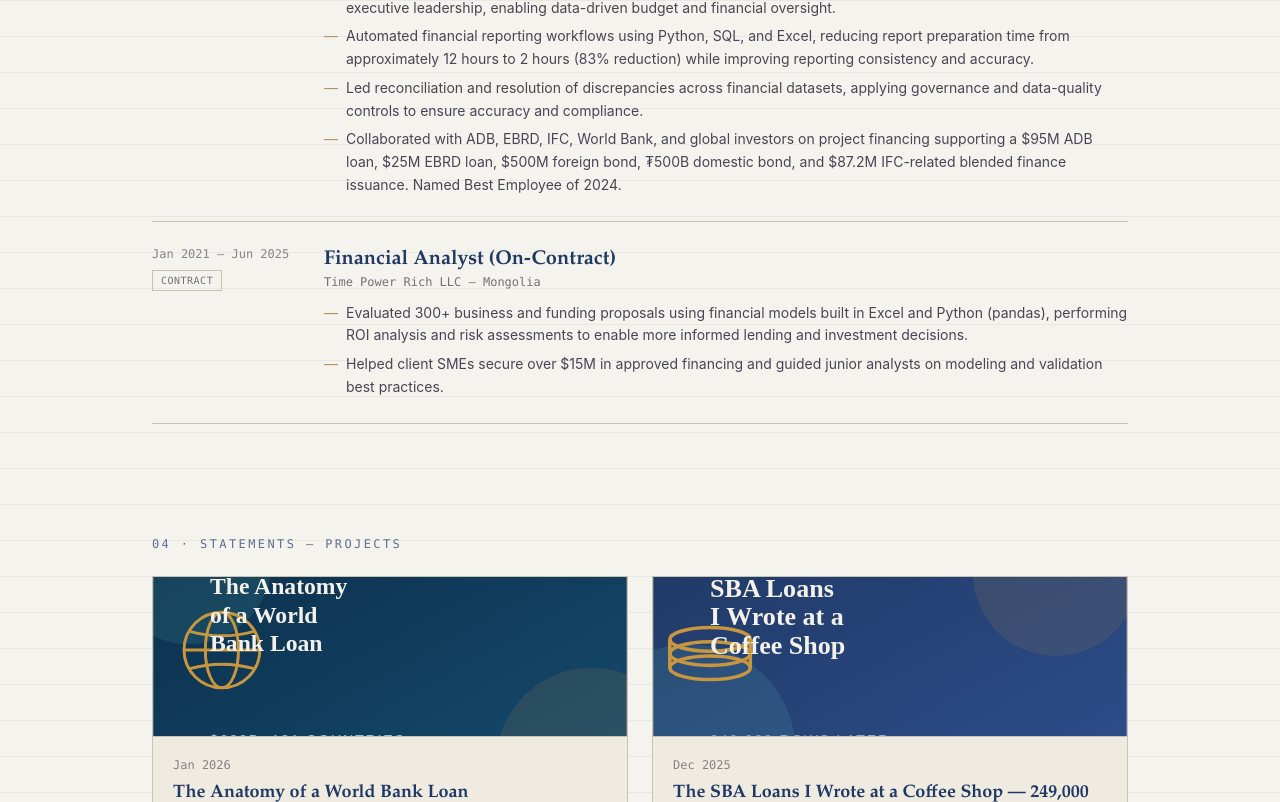
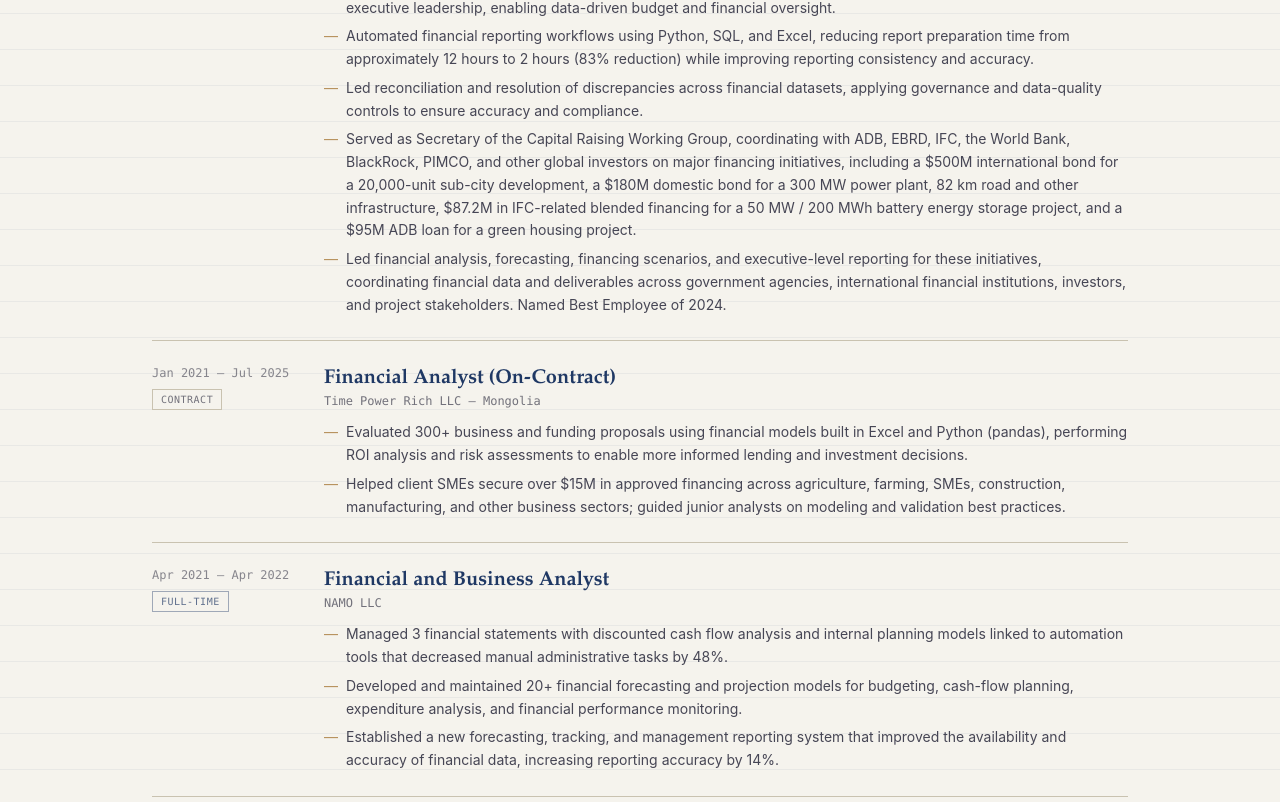
Before and after one commit to MUNKHNASANOTGONBOLD/Munkhnasan-portfolio, a Next.js app: page / in a window 1280 px wide. Shown: the part 2258-3060 px from the top of the page. Built offline with nearby package versions, Linux system fonts and the light colour scheme.

Commit message:
Update portfolio experience from latest resume

```diff
--- a/app/page.tsx
+++ b/app/page.tsx
@@ -62,17 +62,29 @@ const LEDGER: LedgerEntry[] = [
       "Processed and analyzed 1M+ financial records across 70+ municipal organizations using SQL, Python, and Advanced Excel; built Tableau dashboards and automated weekly, monthly, quarterly, and annual reporting for the Governor and executive leadership, enabling data-driven budget and financial oversight.",
       "Automated financial reporting workflows using Python, SQL, and Excel, reducing report preparation time from approximately 12 hours to 2 hours (83% reduction) while improving reporting consistency and accuracy.",
       "Led reconciliation and resolution of discrepancies across financial datasets, applying governance and data-quality controls to ensure accuracy and compliance.",
-      "Collaborated with ADB, EBRD, IFC, World Bank, and global investors on project financing supporting a $95M ADB loan, $25M EBRD loan, $500M foreign bond, ₮500B domestic bond, and $87.2M IFC-related blended finance issuance. Named Best Employee of 2024.",
+      "Served as Secretary of the Capital Raising Working Group, coordinating with ADB, EBRD, IFC, the World Bank, BlackRock, PIMCO, and other global investors on major financing initiatives, including a $500M international bond for a 20,000-unit sub-city development, a $180M domestic bond for a 300 MW power plant, 82 km road and other infrastructure, $87.2M in IFC-related blended financing for a 50 MW / 200 MWh battery energy storage project, and a $95M ADB loan for a green housing project.",
+      "Led financial analysis, forecasting, financing scenarios, and executive-level reporting for these initiatives, coordinating financial data and deliverables across government agencies, international financial institutions, investors, and project stakeholders. Named Best Employee of 2024.",
     ],
   },
   {
-    period: "Jan 2021 — Jun 2025",
+    period: "Jan 2021 — Jul 2025",
     role: "Financial Analyst (On-Contract)",
     org: "Time Power Rich LLC — Mongolia",
     type: "Contract",
     lines: [
       "Evaluated 300+ business and funding proposals using financial models built in Excel and Python (pandas), performing ROI analysis and risk assessments to enable more informed lending and investment decisions.",
-      "Helped client SMEs secure over $15M in approved financing and guided junior analysts on modeling and validation best practices.",
+      "Helped client SMEs secure over $15M in approved financing across agriculture, farming, SMEs, construction, manufacturing, and other business sectors; guided junior analysts on modeling and validation best practices.",
+    ],
+  },
+  {
+    period: "Apr 2021 — Apr 2022",
+    role: "Financial and Business Analyst",
+    org: "NAMO LLC",
+    type: "Full-time",
+    lines: [
+      "Managed 3 financial statements with discounted cash flow analysis and internal planning models linked to automation tools that decreased manual administrative tasks by 48%.",
+      "Developed and maintained 20+ financial forecasting and projection models for budgeting, cash-flow planning, expenditure analysis, and financial performance monitoring.",
+      "Established a new forecasting, tracking, and management reporting system that improved the availability and accuracy of financial data, increasing reporting accuracy by 14%.",
     ],
   },
 ];
```
